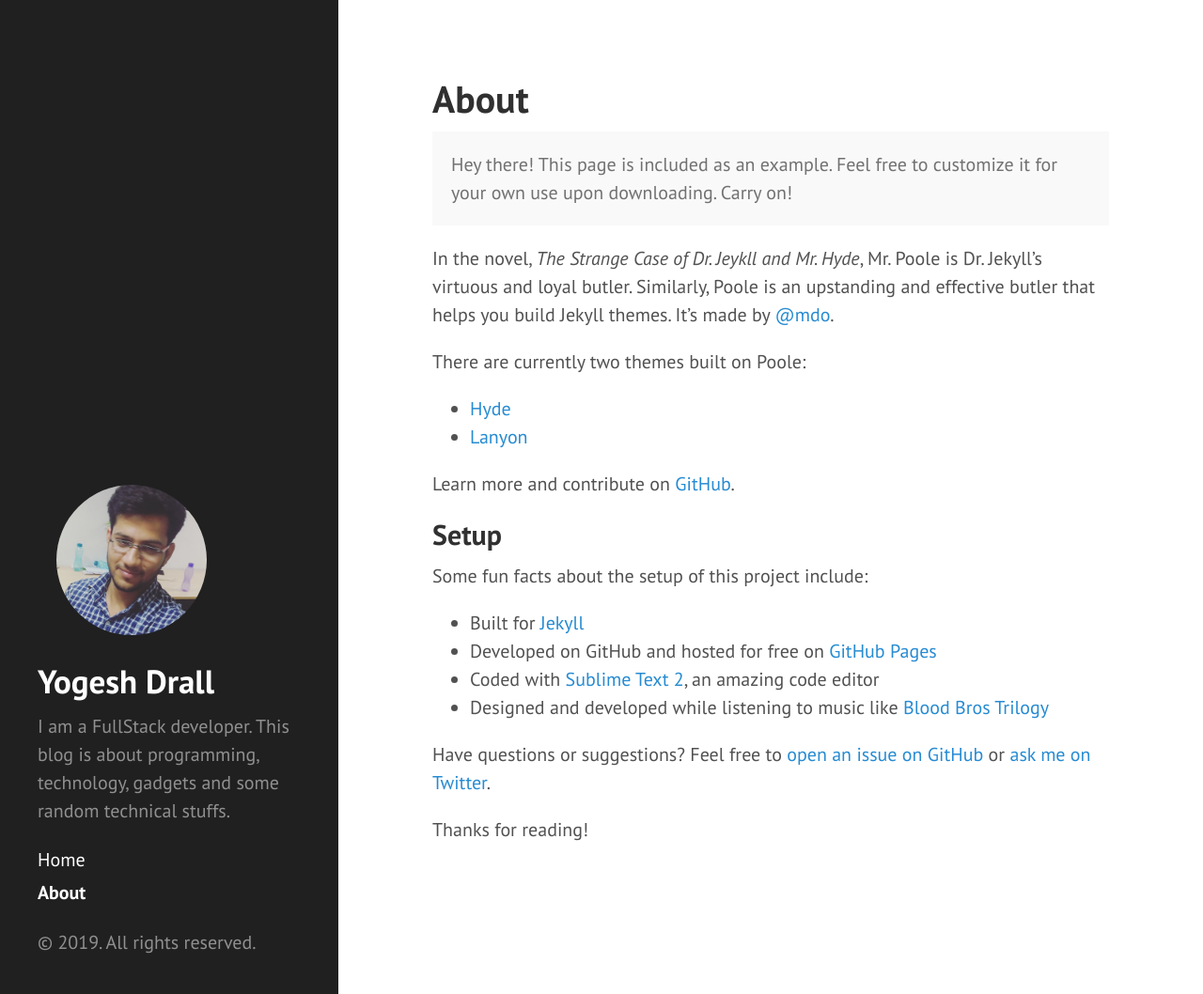
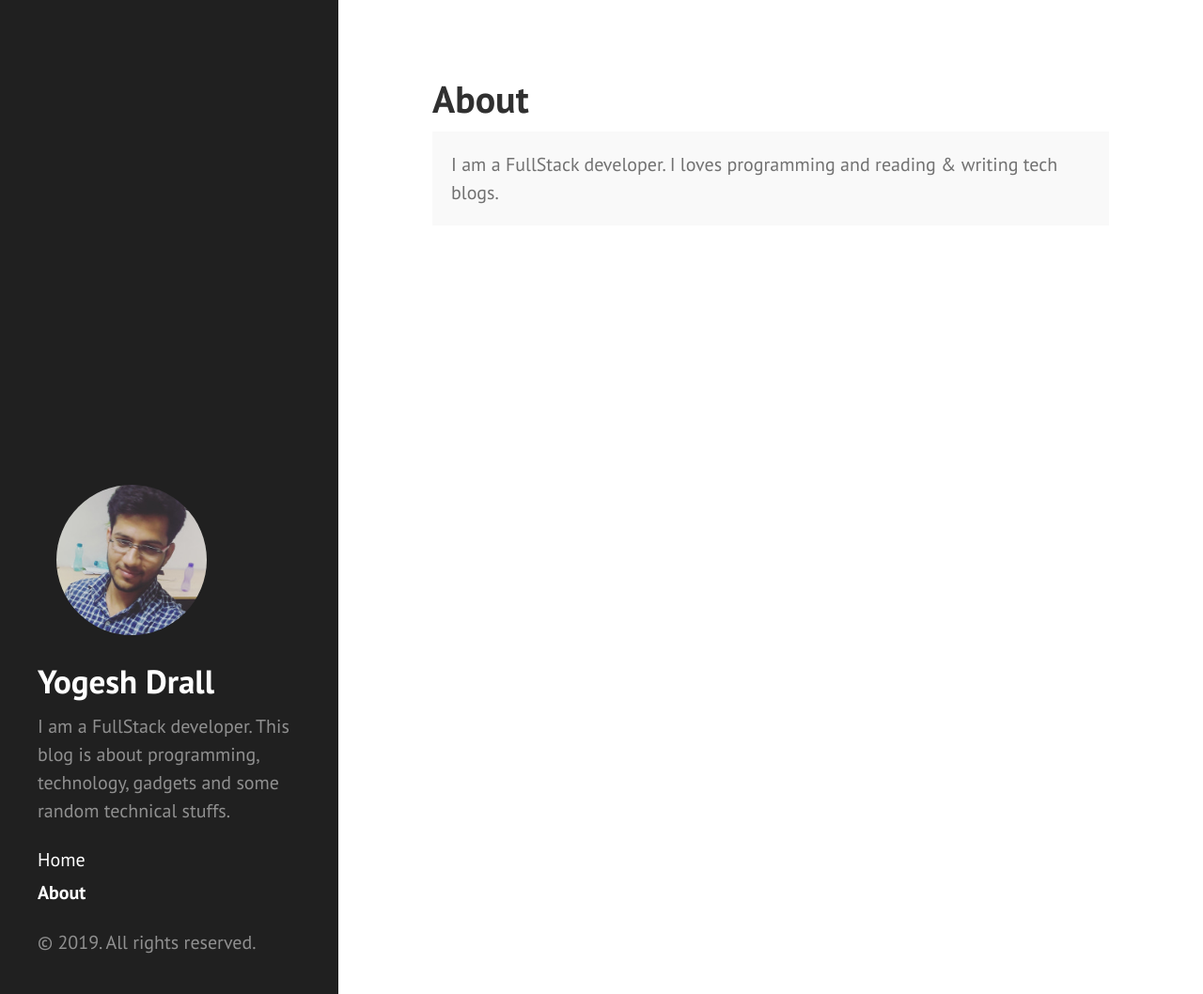
Before and after one commit to YDrall/ydrall.github.io, a Jekyll site: the page built from about.md, in a window 1280 px wide and 1058 px high. Shown: the whole window at 94% size. Built offline with Jekyll 4.4.1, drawn with Linux system fonts in a browser that asks for light colours.

Commit message:
update about page

```diff
--- a/about.md
+++ b/about.md
@@ -4,27 +4,5 @@
 ---
 
 <p class="message">
-  Hey there! This page is included as an example. Feel free to customize it for your own use upon downloading. Carry on!
+  I am a FullStack developer. I loves programming and reading & writing tech blogs.
 </p>
-
-In the novel, *The Strange Case of Dr. Jeykll and Mr. Hyde*, Mr. Poole is Dr. Jekyll's virtuous and loyal butler. Similarly, Poole is an upstanding and effective butler that helps you build Jekyll themes. It's made by [@mdo](https://twitter.com/mdo).
-
-There are currently two themes built on Poole:
-
-* [Hyde](http://hyde.getpoole.com)
-* [Lanyon](http://lanyon.getpoole.com)
-
-Learn more and contribute on [GitHub](https://github.com/poole).
-
-## Setup
-
-Some fun facts about the setup of this project include:
-
-* Built for [Jekyll](http://jekyllrb.com)
-* Developed on GitHub and hosted for free on [GitHub Pages](https://pages.github.com)
-* Coded with [Sublime Text 2](http://sublimetext.com), an amazing code editor
-* Designed and developed while listening to music like [Blood Bros Trilogy](https://soundcloud.com/maddecent/sets/blood-bros-series)
-
-Have questions or suggestions? Feel free to [open an issue on GitHub](https://github.com/poole/issues/new) or [ask me on Twitter](https://twitter.com/mdo).
-
-Thanks for reading!
```
